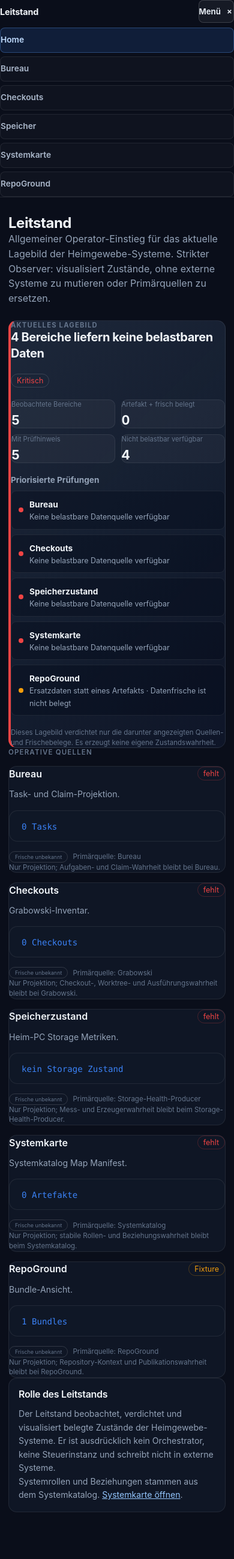
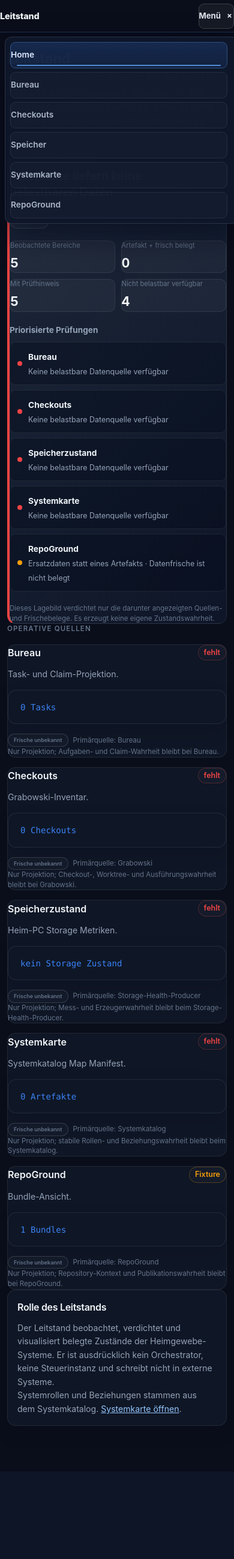
Before and after one commit to heimgewebe/leitstand, a Node server app: page / in a window 390 px wide, after a click that opens the changed part. Shown: the whole page at 60% size. After the commit the page ends 2453 px from the top, so only its background shows below. Run offline with Node 20, Linux system fonts and the light colour scheme; some libraries are stand-ins or nearby versions.

Commit message:
feat(ui): refine shared shell density and mobile navigation (#185)
Co-authored-by: alex <alexdermohr+bot@users.noreply.github.com>

```diff
--- a/src/public/shell.css
+++ b/src/public/shell.css
@@ -40,15 +40,16 @@
   display: grid;
   grid-template-columns: auto minmax(0, 1fr);
   align-items: center;
-  gap: 12px;
+  gap: 14px;
   width: 100%;
-  min-height: 52px;
+  min-height: 54px;
   padding: 8px clamp(12px, 2vw, 24px);
   border-bottom: 1px solid rgba(255, 255, 255, 0.1);
-  background: rgba(10, 14, 26, 0.96);
+  background: rgba(10, 14, 26, 0.94);
   color: #f1f5f9;
-  backdrop-filter: blur(12px);
-  -webkit-backdrop-filter: blur(12px);
+  box-shadow: 0 10px 28px rgba(2, 6, 23, 0.16);
+  backdrop-filter: blur(14px) saturate(1.08);
+  -webkit-backdrop-filter: blur(14px) saturate(1.08);
 }
 
 .leitstand-nav__brand,
@@ -60,11 +61,11 @@
 .leitstand-nav__brand {
   display: inline-flex;
   align-items: center;
-  min-height: 36px;
+  min-height: 38px;
   padding: 6px 10px;
-  border-radius: 8px;
+  border-radius: 9px;
   font-size: 0.9rem;
-  font-weight: 750;
+  font-weight: 760;
   letter-spacing: -0.01em;
   white-space: nowrap;
 }
@@ -72,24 +73,26 @@
 .leitstand-nav__links {
   display: flex;
   align-items: center;
-  gap: 3px;
+  gap: 4px;
   min-width: 0;
   overflow-x: auto;
   overscroll-behavior-inline: contain;
   scrollbar-width: thin;
   scrollbar-color: rgba(148, 163, 184, 0.5) transparent;
+  scroll-padding-inline: 8px;
 }
 
 .leitstand-nav__link {
+  position: relative;
   display: inline-flex;
   align-items: center;
-  min-height: 36px;
-  padding: 7px 10px;
+  min-height: 38px;
+  padding: 8px 11px;
   border: 1px solid transparent;
-  border-radius: 8px;
+  border-radius: 9px;
   color: #aab7ca;
   font-size: 0.79rem;
-  font-weight: 600;
+  font-weight: 620;
   line-height: 1;
   white-space: nowrap;
   transition: color 120ms ease, background-color 120ms ease, border-color 120ms ease;
@@ -103,9 +106,22 @@
 
 .leitstand-nav__link.active,
 .leitstand-nav__link[aria-current="page"] {
-  border-color: rgba(96, 165, 250, 0.32);
-  background: rgba(59, 130, 246, 0.14);
-  color: #bfdbfe;
+  border-color: rgba(96, 165, 250, 0.34);
+  background: linear-gradient(180deg, rgba(59, 130, 246, 0.18), rgba(59, 130, 246, 0.1));
+  color: #dbeafe;
+}
+
+.leitstand-nav__link.active::after,
+.leitstand-nav__link[aria-current="page"]::after {
+  position: absolute;
+  right: 10px;
+  bottom: 3px;
+  left: 10px;
+  height: 2px;
+  border-radius: 999px;
+  background: #60a5fa;
+  content: '';
+  opacity: 0.8;
 }
 
 .leitstand-nav__brand:focus-visible,
@@ -120,10 +136,10 @@
   align-items: center;
   justify-content: center;
   gap: 8px;
-  min-height: 38px;
-  padding: 7px 11px;
+  min-height: 42px;
+  padding: 8px 12px;
   border: 1px solid rgba(255, 255, 255, 0.16);
-  border-radius: 8px;
+  border-radius: 9px;
   background: rgba(255, 255, 255, 0.05);
   color: #e2e8f0;
   font: inherit;
@@ -146,6 +162,11 @@
     -webkit-backdrop-filter: none;
   }
 
+  .leitstand-nav[data-expanded="true"] {
+    border-bottom-color: rgba(96, 165, 250, 0.24);
+    box-shadow: 0 16px 34px rgba(2, 6, 23, 0.34);
+  }
+
   .leitstand-nav__toggle {
     display: inline-flex;
   }
@@ -164,14 +185,32 @@
     overflow: visible;
   }
 
+  html.leitstand-shell-ready .leitstand-nav__links {
+    position: absolute;
+    top: calc(100% + 8px);
+    right: clamp(8px, 2vw, 20px);
+    left: clamp(8px, 2vw, 20px);
+    z-index: 110;
+    max-height: min(70vh, calc(100dvh - 84px));
+    padding: 8px;
+    overflow-x: hidden;
+    overflow-y: auto;
+    overscroll-behavior: contain;
+    border: 1px solid rgba(255, 255, 255, 0.12);
+    border-radius: 12px;
+    background: rgba(15, 23, 42, 0.985);
+    box-shadow: 0 22px 50px rgba(2, 6, 23, 0.52);
+    scrollbar-gutter: stable;
+  }
+
   html.leitstand-shell-ready .leitstand-nav__links[hidden] {
     display: none;
   }
 
   .leitstand-nav__link {
     justify-content: flex-start;
-    min-height: 42px;
-    padding: 10px 12px;
+    min-height: 44px;
+    padding: 11px 12px;
     border-color: rgba(255, 255, 255, 0.08);
     background: rgba(255, 255, 255, 0.025);
     font-size: 0.86rem;
@@ -179,8 +218,18 @@
 }
 
 @media (max-width: 520px) {
-  .leitstand-nav__links {
+  .leitstand-nav {
+    padding-inline: 10px;
+  }
+
+  .leitstand-nav__links,
+  html.leitstand-shell-ready .leitstand-nav__links {
     grid-template-columns: 1fr;
+  }
+
+  html.leitstand-shell-ready .leitstand-nav__links {
+    right: 8px;
+    left: 8px;
   }
 }
 
--- a/src/public/shell.mjs
+++ b/src/public/shell.mjs
@@ -2,10 +2,15 @@ const nav = document.querySelector('[data-leitstand-nav]');
 const toggle = nav?.querySelector('[data-leitstand-nav-toggle]');
 const links = nav?.querySelector('[data-leitstand-nav-links]');
 const toggleIcon = toggle?.querySelector('.leitstand-nav__toggle-icon');
+const activeLink = links?.querySelector('[aria-current="page"]');
 
 if (nav && toggle && links) {
   const mobileQuery = window.matchMedia('(max-width: 960px)');
   document.documentElement.classList.add('leitstand-shell-ready');
+
+  const keepActiveLinkVisible = () => {
+    activeLink?.scrollIntoView({ block: 'nearest', inline: 'nearest' });
+  };
 
   const setExpanded = (expanded, { restoreFocus = false } = {}) => {
     const mobile = mobileQuery.matches;
@@ -15,6 +20,7 @@ if (nav && toggle && links) {
     toggle.setAttribute('aria-label', next ? 'Navigation schließen' : 'Navigation öffnen');
     links.hidden = mobile && !next;
     if (toggleIcon) toggleIcon.textContent = next ? '×' : '☰';
+    if (!mobile || next) window.requestAnimationFrame(keepActiveLinkVisible);
     if (restoreFocus) toggle.focus();
   };
 
--- a/src/public/ui-system.css
+++ b/src/public/ui-system.css
@@ -49,20 +49,24 @@
 body {
   margin: 0;
   min-height: 100vh;
-  background: var(--ui-bg);
+  background:
+    radial-gradient(circle at 50% -20%, rgba(59, 130, 246, 0.09), transparent 38rem),
+    var(--ui-bg);
   color: var(--ui-text);
   font-family: var(--ui-font-sans);
+  font-synthesis: none;
+  line-height: 1.5;
+  text-rendering: optimizeLegibility;
 }
 
 main {
   width: min(100%, 1180px);
   margin: 0 auto;
-  padding: 42px 24px 80px;
+  padding: clamp(30px, 4vw, 48px) clamp(14px, 3vw, 28px) 88px;
 }
 
 main.ui-main--compact {
-  max-width: 1080px;
-  padding: 48px 24px 96px;
+  max-width: 1120px;
 }
 
 main.ui-main--wide {
@@ -72,6 +76,7 @@ main.ui-main--wide {
 h1,
 h2 {
   letter-spacing: -0.02em;
+  text-wrap: balance;
 }
 
 h1 {
@@ -81,7 +86,11 @@ h1 {
 }
 
 .page-header {
-  margin-bottom: 24px;
+  margin-bottom: clamp(22px, 3vw, 32px);
+}
+
+.page-header .subtitle {
+  max-width: 76ch;
 }
 
 .page-header h1 {
@@ -114,6 +123,7 @@ h1 {
   border: 1px solid var(--ui-border);
   border-radius: var(--ui-radius);
   background: var(--ui-bg-surface);
+  box-shadow: 0 12px 30px rgba(2, 6, 23, 0.12);
 }
 
 .notice,
@@ -167,6 +177,7 @@ code,
 
 .value {
   font-size: 0.82em;
+  font-variant-numeric: tabular-nums;
 }
 
 code {
@@ -179,6 +190,23 @@ ul {
 
 .table-wrap {
   overflow-x: auto;
+  scrollbar-gutter: stable;
+}
+
+.table-wrap thead th {
+  position: sticky;
+  top: 0;
+  z-index: 1;
+  background: #111827;
+  box-shadow: 0 1px 0 rgba(255, 255, 255, 0.08);
+}
+
+tbody tr {
+  transition: background-color 120ms ease;
+}
+
+tbody tr:hover {
+  background: rgba(255, 255, 255, 0.025);
 }
 
 table {
@@ -214,7 +242,9 @@ th {
   padding: 3px 9px;
   border: 1px solid var(--ui-border-strong);
   border-radius: 999px;
+  background: rgba(255, 255, 255, 0.025);
   font-size: 0.78em;
+  font-weight: 600;
 }
 
 .fresh,
@@ -323,7 +353,7 @@ th {
   main,
   main.ui-main--compact,
   main.ui-main--wide {
-    padding: 28px 14px 60px;
+    padding: 26px 12px 58px;
   }
 
   h1 {
```
Also changed, not shown: scripts/browser-shell-regression.mjs (+6 -1 lines), tests/views/navigation.test.ts (+4 -0 lines).
